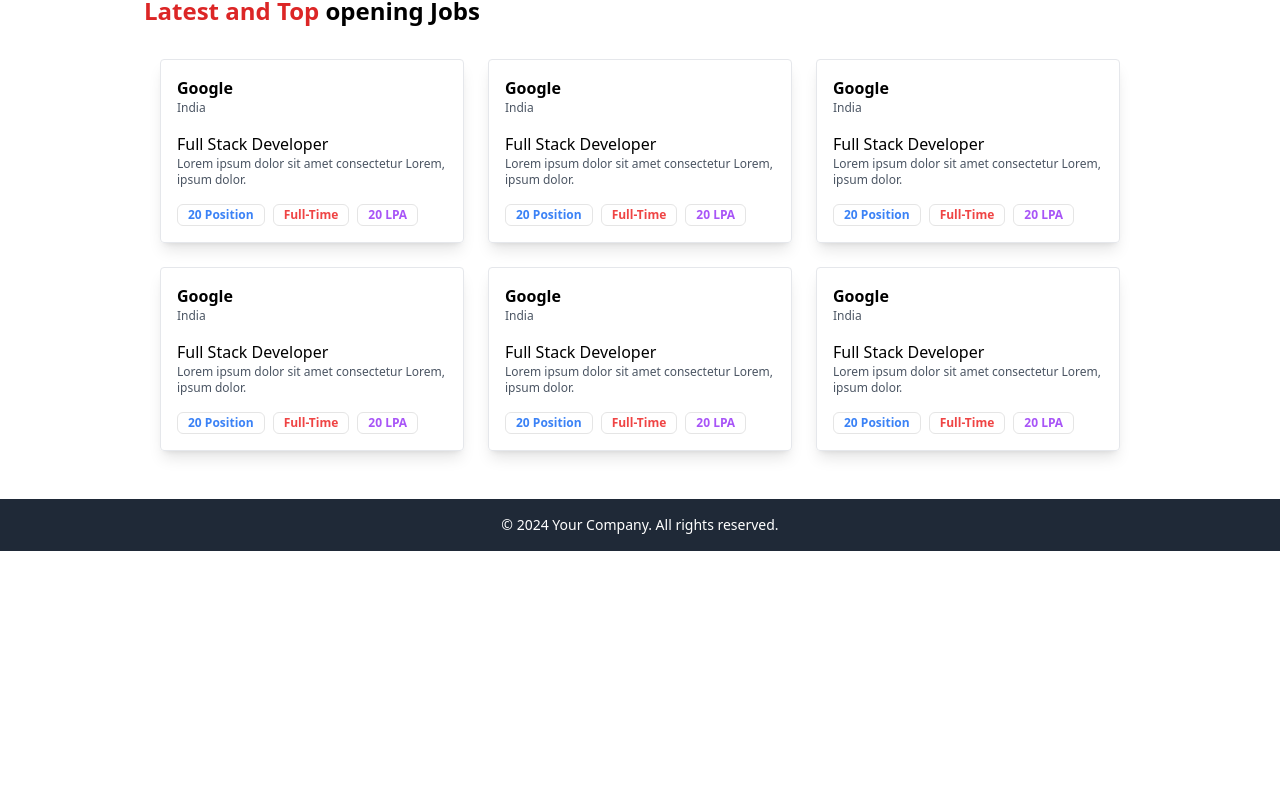
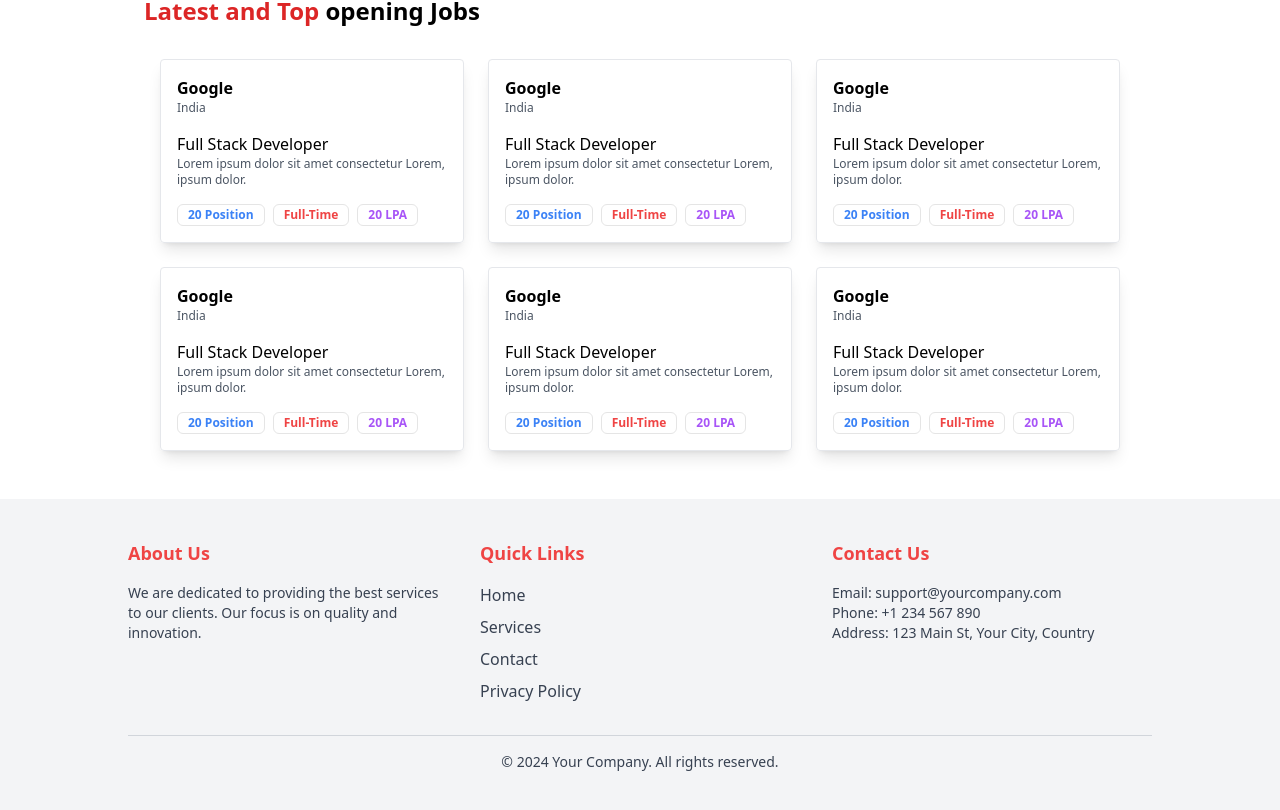
Before and after one commit to JayeshYadav07/Job-Portal, a React (Vite) app in the folder Frontend/: page / in a window 1280 px wide. Shown: the part 615-1425 px from the top of the page. Before the commit the page ends 1166 px from the top, so only its background shows below. Built offline with nearby package versions, Linux system fonts and the light colour scheme.

Commit message:
footer updated

```diff
--- a/Frontend/src/components/Footer.tsx
+++ b/Frontend/src/components/Footer.tsx
@@ -1,10 +1,62 @@
 const Footer = () => {
 	return (
-		<footer className="bg-gray-800 text-white py-4 text-center">
-			<p className="text-sm">
-				&copy; {new Date().getFullYear()} Your Company. All rights
-				reserved.
-			</p>
+		<footer className="bg-gray-100 text-gray-700 py-10 ">
+			<div className="max-w-screen-lg mx-auto">
+				<div className="container mx-auto grid grid-cols-1 md:grid-cols-3 gap-8">
+					<div>
+						<h2 className="text-lg font-semibold mb-4 text-red-500">About Us</h2>
+						<p className="text-sm">
+							We are dedicated to providing the best services to
+							our clients. Our focus is on quality and innovation.
+						</p>
+					</div>
+					<div>
+						<h2 className="text-lg font-semibold mb-4 text-red-500">
+							Quick Links
+						</h2>
+						<ul>
+							<li className="mb-2">
+								<a href="#" className="hover:text-gray-900">
+									Home
+								</a>
+							</li>
+							<li className="mb-2">
+								<a href="#" className="hover:text-gray-900">
+									Services
+								</a>
+							</li>
+							<li className="mb-2">
+								<a href="#" className="hover:text-gray-900">
+									Contact
+								</a>
+							</li>
+							<li>
+								<a href="#" className="hover:text-gray-900">
+									Privacy Policy
+								</a>
+							</li>
+						</ul>
+					</div>
+					<div>
+						<h2 className="text-lg font-semibold mb-4 text-red-500">
+							Contact Us
+						</h2>
+						<p className="text-sm">
+							Email: support@yourcompany.com
+						</p>
+						<p className="text-sm">Phone: +1 234 567 890</p>
+						<p className="text-sm">
+							Address: 123 Main St, Your City, Country
+						</p>
+					</div>
+				</div>
+				<div className="border-t border-gray-300 mt-8 pt-4 text-center">
+					<p className="text-sm">
+						&copy; {new Date().getFullYear()} Your Company. All
+						rights reserved.
+					</p>
+				</div>
+			</div>
 		</footer>
 	);
 };
```
